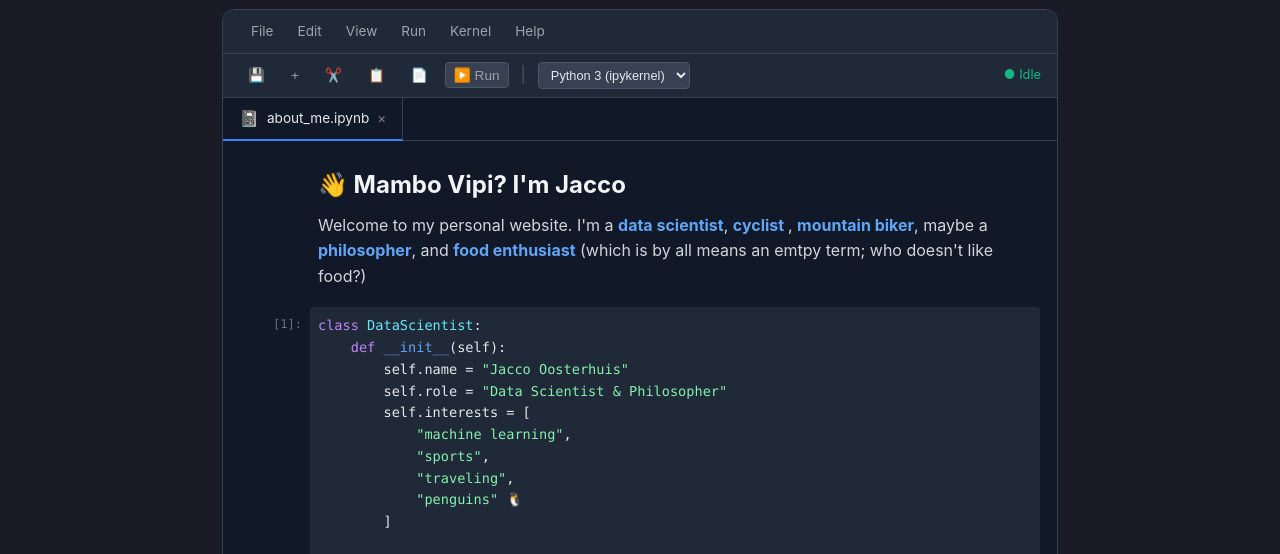
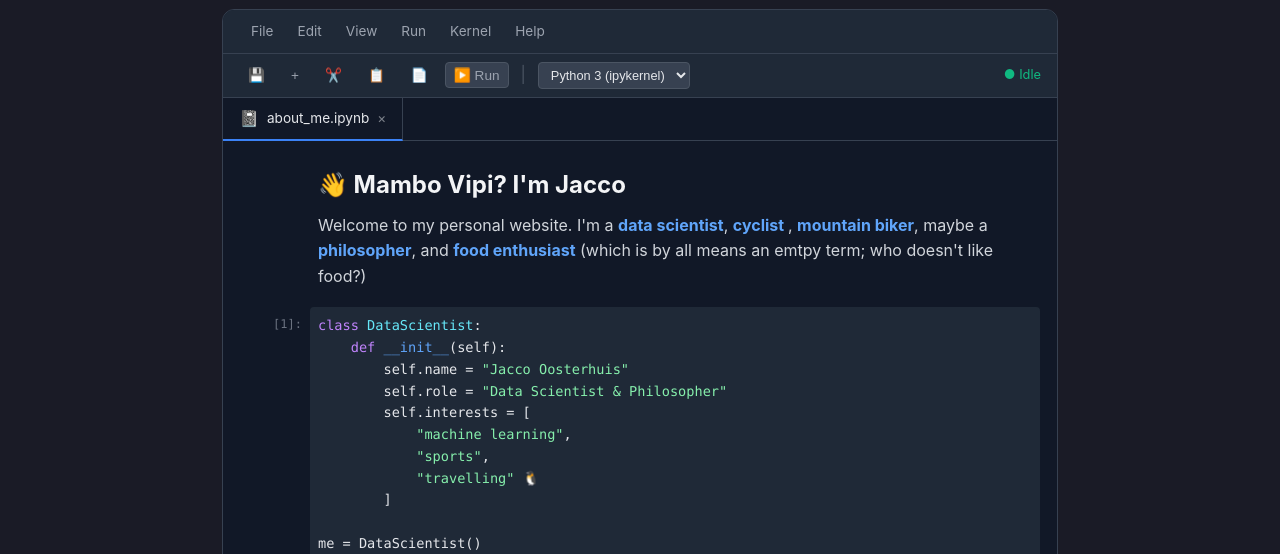
Before and after one commit to jacco-oosterhuis/jacco-oosterhuis.github.io, a plain HTML site: page about.html in a window 1280 px wide. Shown: the part 226-780 px from the top of the page. Drawn offline with Linux system fonts and the light colour scheme.

Commit message:
change penguins to travelling

```diff
--- a/about.html
+++ b/about.html
@@ -75,8 +75,7 @@
         self.interests = [
             <span class="string">"machine learning"</span>,
             <span class="string">"sports"</span>,
-            <span class="string">"traveling"</span>,
-            <span class="string"><a href="https://findpenguins.com/2zhhsb5mmg9cf" target="_top" style="color: inherit; text-decoration: none">"penguins"</a></span> 🐧
+            <span class="string"><a href="https://findpenguins.com/2zhhsb5mmg9cf" target="_top" style="color: inherit; text-decoration: none">"travelling"</a></span> 🐧
         ]
 
 me = DataScientist()
```
